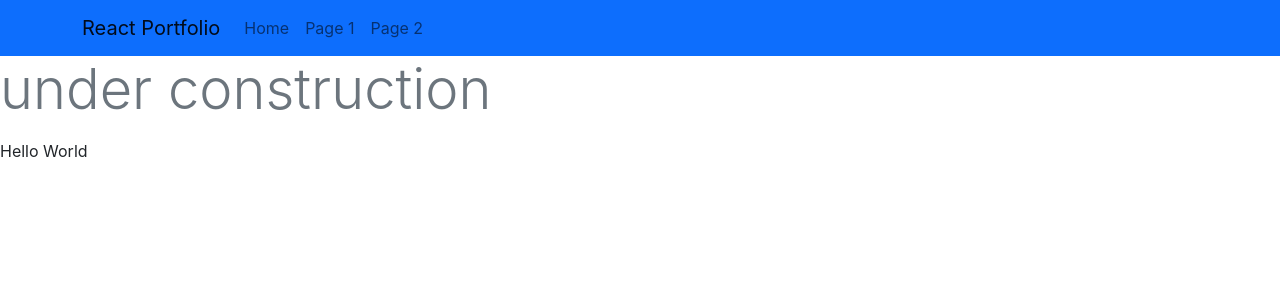
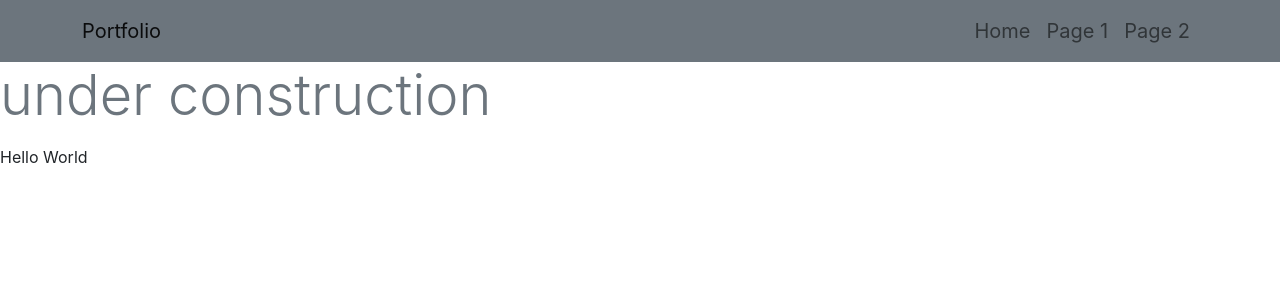
Before and after one commit to chantal0000/portfolio-bootstrap-react-js, a React (Create React App) app: page / in a window 1280 px wide. Shown: the top 300 px of the page. Built offline with nearby package versions, Linux system fonts and the light colour scheme.

Commit message:
position of nav to the right, sizing changed of nav items

```diff
--- a/src/components/navbar.js
+++ b/src/components/navbar.js
@@ -1,21 +1,22 @@
 import {NavbarBrand, Navbar, Nav, Container} from "react-bootstrap";
+import "./styles/navbar.css"
 
 // bootstrap navbar component
 function BtsNavbar() {
     return (<>
-        <Navbar bg="primary" expand="lg">
+        <Navbar bg='secondary' expand="md" >
             <Container>
-                <NavbarBrand>React Portfolio</NavbarBrand>
+                <NavbarBrand>Portfolio</NavbarBrand>
                 <Navbar.Toggle aria-controls="basic-navbar-nav"/>
                 <Navbar.Collapse id="basic-navbar-nav">
-                    <Nav>
-                        <Nav.Item>
+                    <Nav className="ms-auto" bg="primary">
+                        <Nav.Item className="fs-5">
                             <Nav.Link href="/index.js">Home</Nav.Link>
                         </Nav.Item>
-                        <Nav.Item>
+                        <Nav.Item className="fs-5">
                             <Nav.Link href="/">Page 1</Nav.Link>
-                        </Nav.Item>
-                        <Nav.Item>
+                        </Nav.Item >
+                        <Nav.Item className="fs-5">
                             <Nav.Link href="/">Page 2</Nav.Link>
                         </Nav.Item>
                     </Nav>
```
Also changed, not shown: src/components/styles/navbar.css (added).
